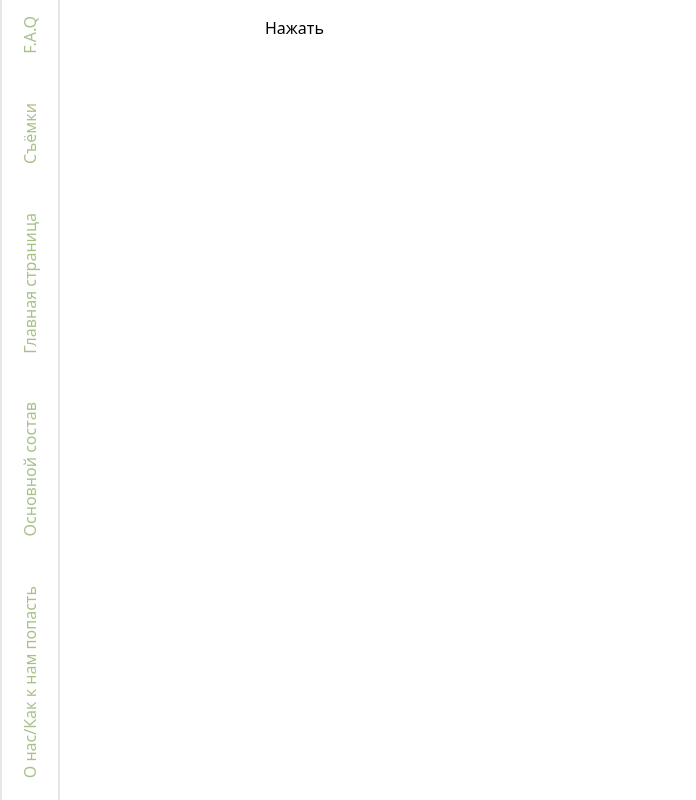
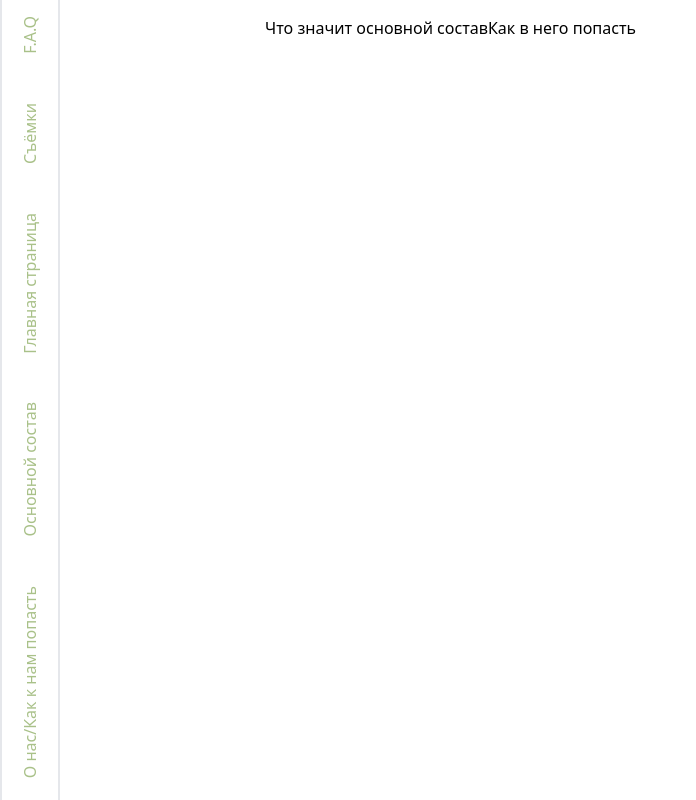
Before and after one commit to SherbakovSAF/actors-system-47chromo, a Nuxt app: page /faq in a window 1280 px wide. Shown: the whole page, without its empty margins (0-696 px from the left). Built offline with nearby package versions, Linux system fonts and the light colour scheme.

Commit message:
Создание FAQ страницы с выбором компонента

```diff
--- /dev/null
+++ b/components/faqPage/aboutMainCast.vue
@@ -0,0 +1,16 @@
+<template>
+     <div>
+          <h1>Основной состав - люди, которые проявляют инициативу в съёмках и получают за это бонусы и привелегии</h1>
+          <p>У нас можно сниматься хоть 1 раз в год, но тут есть ньансы. Ты сможешь сниматься, но твой уровень админки и роль будут минимальные. Тебя будут указывать в титрах, роли будут в зависимости от твоего опыта, но ты не будешь получать деньги, баллы, роли и т.д. Всё очень просто</p>
+     </div>
+</template>
+
+<script>
+import { defineNuxtComponent } from 'nuxt/app';
+export default defineNuxtComponent({
+     name: 'aboutMainCast',
+})
+</script>
+
+<style scoped>
+</style>
--- /dev/null
+++ b/components/faqPage/howGetMainCast.vue
@@ -0,0 +1,16 @@
+<template>
+     <div>
+          <h1>Нужно прийти на 2 съёмки</h1>
+          <p>Раньше я добавлял людей в таблицу сразу, как они пришли, но некоторые были на 1 съёмке и уходили, а кто то вообще не приходил. И тут пришло решение. На 1 съёмку человек скорее всего придёт и ему может не понравится. Поэтому добавим его после 2 съёмки, на которой он побывал. Всё очень просто</p>
+     </div>
+</template>
+
+<script>
+import { defineNuxtComponent } from 'nuxt/app';
+export default defineNuxtComponent({
+     name: 'howGetMainCast',
+})
+</script>
+
+<style scoped>
+</style>
--- a/pages/faq.vue
+++ b/pages/faq.vue
@@ -1,18 +1,39 @@
 <template>
-     <div><button @click="ggg">
-          Нажать
-     </button></div>
+     <div>
+          <div>
+               <button @click="componentHTML = btn.componentHTML"
+               v-for="btn in btnContent" :key="btn.id">{{ btn.title }}</button>
+          </div>
+          <div v-show="componentHTML">
+               <button @click="componentHTML = null">X</button>
+               <component :is="componentHTML" ></component>
+          </div>
+     </div>
 </template>
 
 <script>
+import aboutMainCast from '~/components/faqPage/aboutMainCast.vue'
+import howGetMainCast from '~/components/faqPage/howGetMainCast.vue'
+
+import { defineNuxtComponent } from 'nuxt/app';
 export default defineNuxtComponent({
      name: 'faq',
-     methods: {
-          ggg(){
-               let k = Date.parse('2019-8-19')
-               console.log(k)
+     components: {
+          aboutMainCast,
+          howGetMainCast
+     },
+     data() {
+          return {
+               componentHTML: null,
+               btnContent: [
+                    {id: 0, title: 'Что значит основной состав', componentHTML: 'aboutMainCast'},
+                    {id: 1, title: 'Как в него попасть', componentHTML: 'howGetMainCast'}
+               ]
           }
-     }
+     },
+
 })
+</script>
 
-</script>
+<style scoped>
+</style>
--- a/stores/actorsStore.js
+++ b/stores/actorsStore.js
@@ -10,7 +10,8 @@ export const useActorsStore = defineStore("actorsStore", {
                     totalPoints: 2000,
                     dateEntryMilliseconds: 1442696400000,
                     level: 9,
-                    awards: []
+                    awards: [],
+                    isMain: false
                 },
                 {
                     nickName: "Kenny",
@@ -18,7 +19,8 @@ export const useActorsStore = defineStore("actorsStore", {
                     totalPoints: 423,
                     dateEntryMilliseconds: 1566162000000,
                     level: 8,
-                    awards: []
+                    awards: [],
+                    isMain: true
                 },
                 {
                     nickName: "Devil",
@@ -26,7 +28,8 @@ export const useActorsStore = defineStore("actorsStore", {
                     totalPoints: 210,
                     dateEntryMilliseconds: 1662757200000,
                     level: 7,
-                    awards: []
+                    awards: [],
+                    isMain: true
                 }
             ]
         };
```
